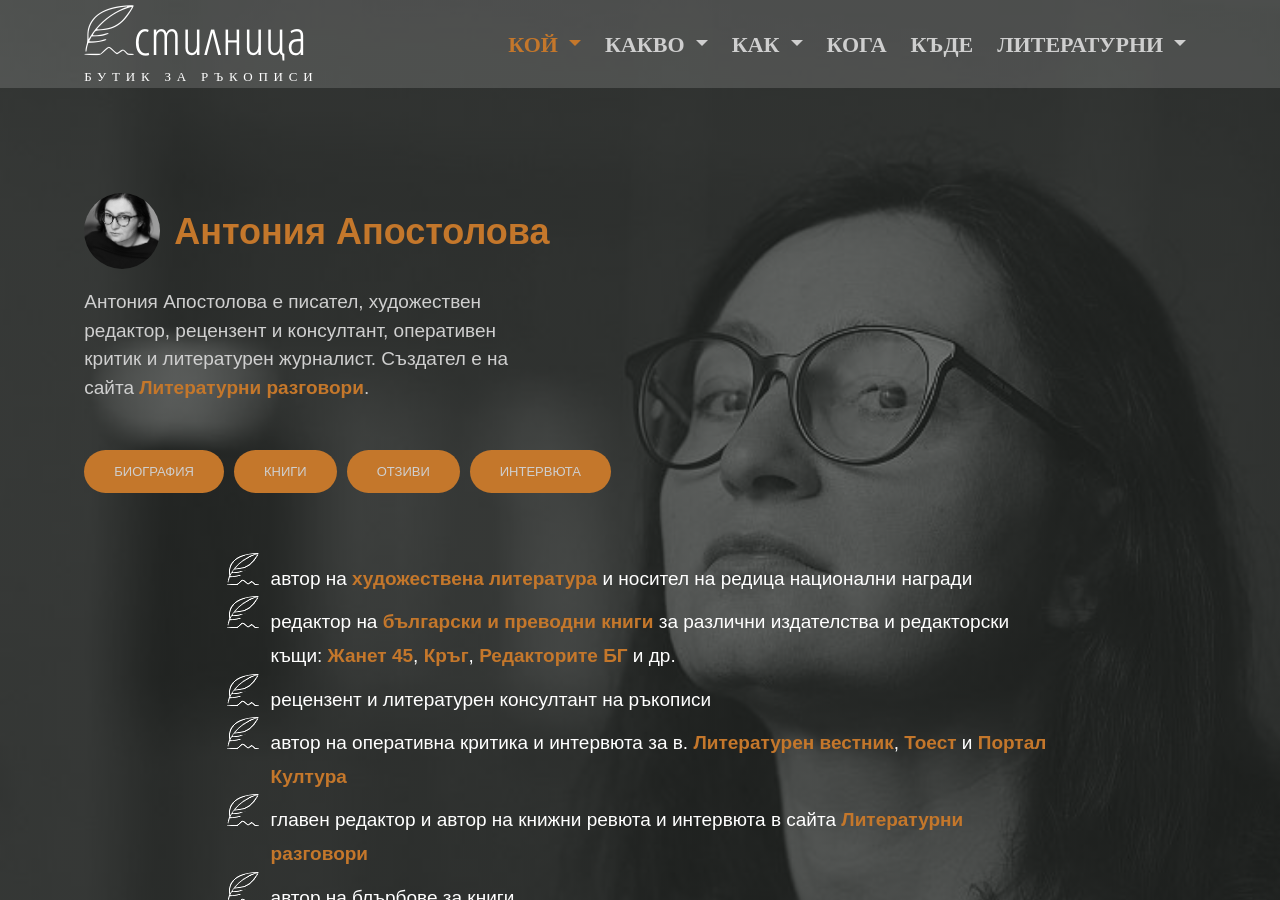
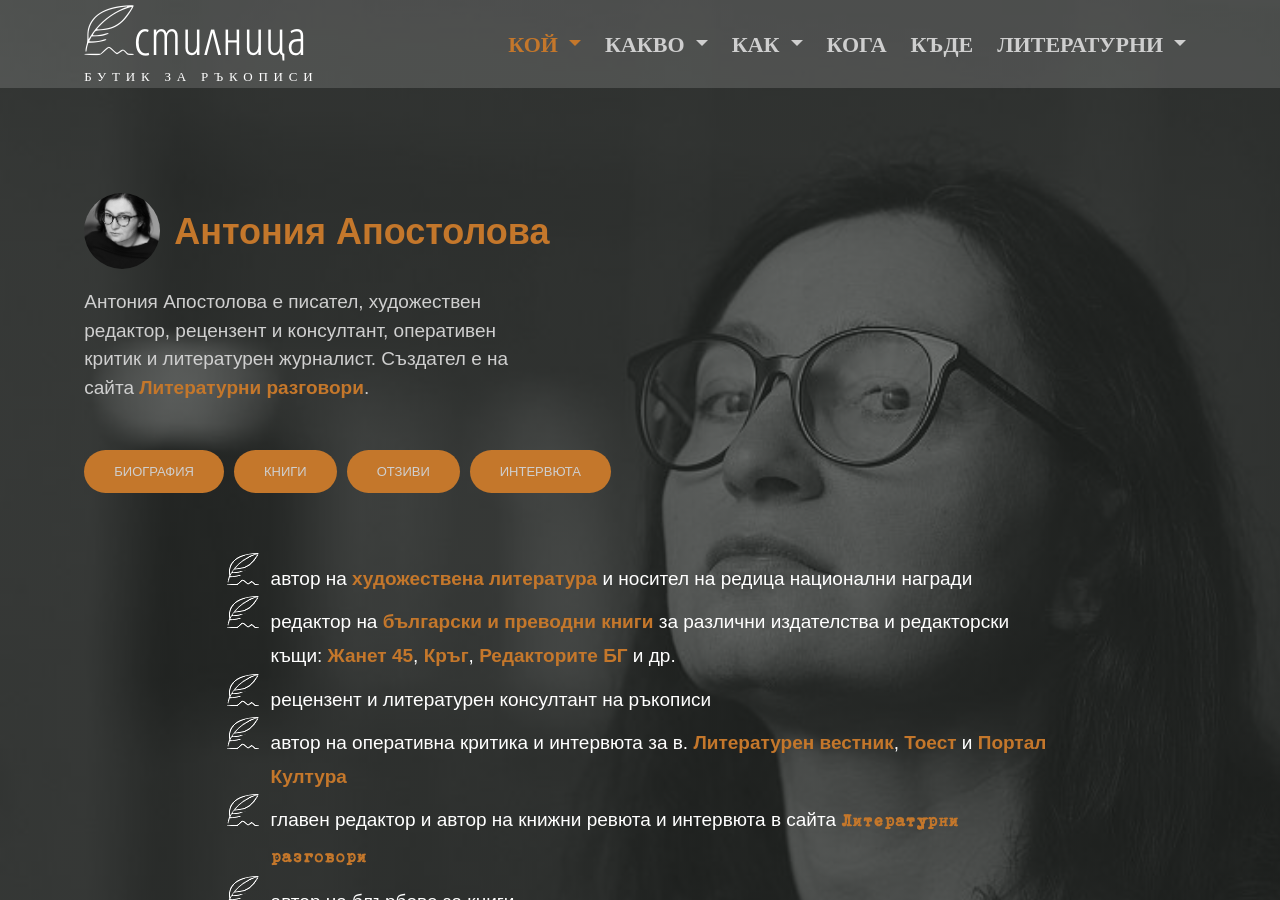
Before and after one commit to stilnica/stilnica.github.io, a Jekyll site: the page built from _info/_people/antonia.html, in a window 1280 px wide and 900 px high. Built offline with Jekyll 4.4.1, drawn with Linux system fonts in a browser that asks for light colours; some web fonts are replaced.

Commit message:
B52 font

```diff
--- a/_includes/footer.html
+++ b/_includes/footer.html
@@ -10,7 +10,7 @@
         <div class="col-12 text-center" style="
         padding: 12px 0px;">
           Copyright © {{ site.time | date: "%Y" }} {% include logo.html font_size=20 top=-2 left=3 %} powered by <a href="http://www.alonintheworld.com"
-            target="_blank"><img style="width: 180px; margin: 0px 5px;" src="/assets/images/alon-in-the-world-animated-single-line.gif" /></a> <nobr>&amp; <a href="https://www.literaturnirazgovori.com" target="_blank" style="margin-left:5px;">Литературни Разговори</a></nobr>
+            target="_blank"><img style="width: 180px; margin: 0px 5px;" src="/assets/images/alon-in-the-world-animated-single-line.gif" /></a> <nobr>&amp; <a href="https://www.literaturnirazgovori.com" target="_blank" style="margin-left:5px; font-family: B52;">Литературни Разговори</a></nobr>
         </div><!--inner footer div-->
       </div><!--.row-->
     </div><!--.container-->
--- a/_includes/header-standard.html
+++ b/_includes/header-standard.html
@@ -132,7 +132,7 @@
                                 Литературни
                             </a>
                             <div class="dropdown-menu" aria-labelledby="navbarDropdownMenuLink">
-                                <a href="https://literaturnirazgovori.com/" target="_blank" class="dropdown-item"><span class="mastilnitsata mastilnitsata-sphere"></span> Литературни разговори</a>
+                                <a href="https://literaturnirazgovori.com/" target="_blank" class="dropdown-item" style="font-family: B52;"><span class="mastilnitsata mastilnitsata-sphere"></span> Литературни разговори</a>
                                 <a href="https://www.facebook.com/literaturnirazgovori/" target="_blank" class="dropdown-item"><span class="mastilnitsata mastilnitsata-facebook2"></span> Литературни разговори с АА</a>
                             </div>
                         </li>
--- a/_info/_people/antonia.html
+++ b/_info/_people/antonia.html
@@ -428,7 +428,7 @@
 </li><li>
 автор на оперативна критика и интервюта за в. <a href="https://litvestnik.com/?s=%D0%90%D0%BD%D1%82%D0%BE%D0%BD%D0%B8%D1%8F+%D0%90%D0%BF%D0%BE%D1%81%D1%82%D0%BE%D0%BB%D0%BE%D0%B2%D0%B0" target="_blank">Литературен вестник</a>, <a href="https://www.toest.bg/" target="_blank">Тоест</a> и <a href="https://kultura.bg/web/" target="_blank">Портал Култура</a>
 </li><li>
-главен редактор и автор на книжни ревюта и интервюта в сайта <a href="https://literaturnirazgovori.com/" target="_blank">Литературни разговори</a>
+главен редактор и автор на книжни ревюта и интервюта в сайта <a href="https://literaturnirazgovori.com/" target="_blank" style="font-family: B52;">Литературни разговори</a>
 </li><li>
 автор на блърбове за книги
 </li><li>
--- a/assets/css/templatemo-edu-meeting.css
+++ b/assets/css/templatemo-edu-meeting.css
@@ -66,6 +66,11 @@
   src: url("../fonts/rafale/rafale-bg.otf")
 }
 
+@font-face {
+  font-family: "B52";
+  src: url("../fonts/B52.woff")
+}
+
 /*
 ==============================================
 NEW STUFF
```
Also changed, not shown: assets/fonts/B52.woff (added).
